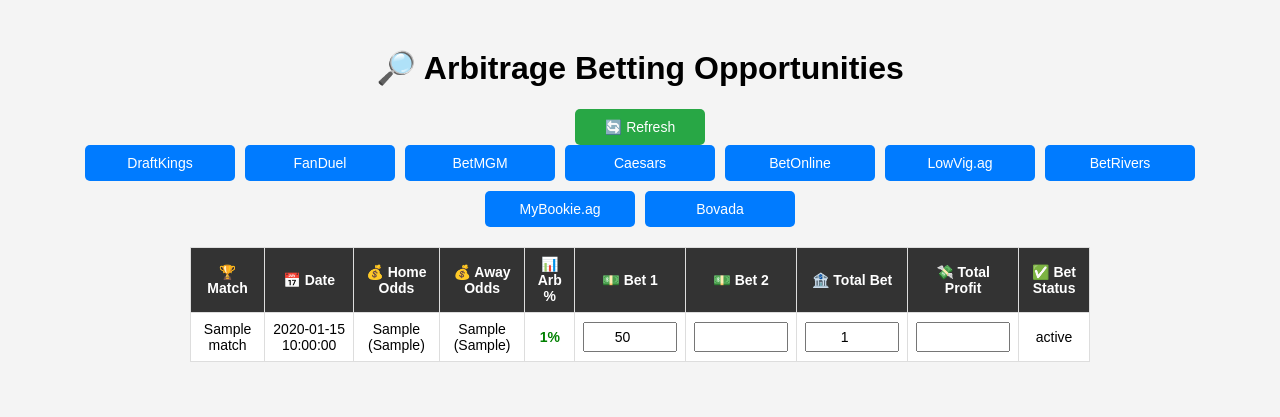
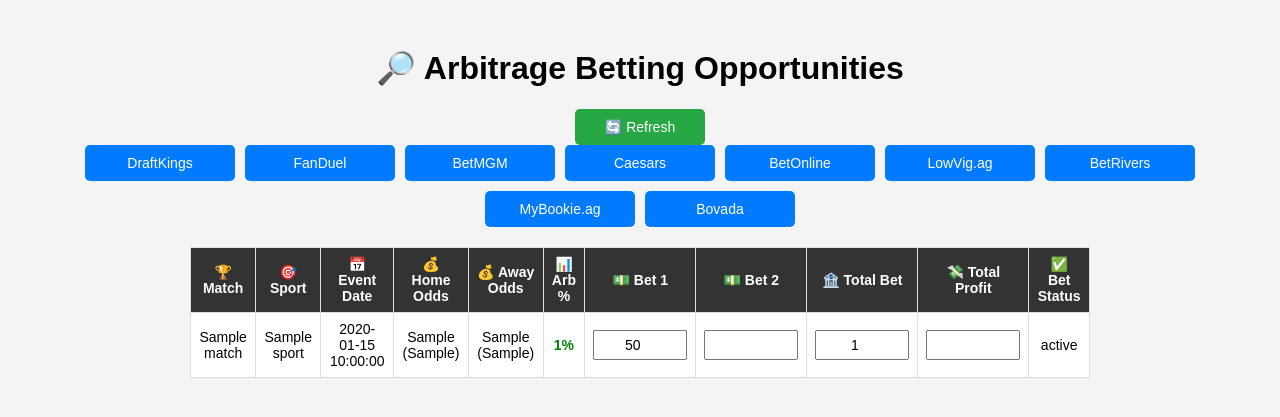
Before and after one commit to ShrimperD/arbitrage-betting-app, a Flask app: template templates/index.html in a window 1280 px wide. Shown: the top 417 px of the page. Run offline with Flask 3, Linux system fonts and the light colour scheme; the template is opened without the code that fills it: most values are stand-ins (such as "Sample title", 1, 10 or a date in 2020).

Commit message:
Updated index.html: Added Sport column, fixed event date, formatted odds

```diff
--- a/app.py
+++ b/app.py
@@ -16,14 +16,6 @@ params = {
 
 placed_bets = {}
 
-# Convert American odds to decimal
-def american_to_decimal(american_odds):
-    odds = float(american_odds)
-    if odds > 0:
-        return (odds / 100) + 1
-    else:
-        return (100 / abs(odds)) + 1
-
 # Convert decimal odds to American for display
 def decimal_to_american(decimal_odds):
     if decimal_odds >= 2.00:
@@ -31,23 +23,19 @@ def decimal_to_american(decimal_odds):
     else:
         return f"{int(-100 / (decimal_odds - 1))}"
 
-def format_date(date_str):
+def format_event_date(date_str):
     try:
         event_time = datetime.fromisoformat(date_str.replace("Z", "+00:00"))
         return event_time.strftime("%Y-%m-%d %I:%M %p UTC")
     except:
         return "Unknown Date"
 
-# ✅ Corrected Profit Calculation using Decimal Odds
-def calculate_bets_and_profit(home_odds_american, away_odds_american, base_bet=50):
-    # Convert American odds to decimal for calculations
-    home_odds = american_to_decimal(home_odds_american)
-    away_odds = american_to_decimal(away_odds_american)
-
+# ✅ Rolled Back & Fixed Profit Calculation
+def calculate_bets_and_profit(home_odds, away_odds, base_bet=50):
     bet1 = base_bet
     bet2 = (bet1 * home_odds) / away_odds
     total_bet = bet1 + bet2
-    total_payout = min(bet1 * home_odds, bet2 * away_odds)  # Ensure correct profit
+    total_payout = min(bet1 * home_odds, bet2 * away_odds)
     profit = total_payout - total_bet
     profit_percentage = (profit / total_bet) * 100 if total_bet > 0 else 0
 
@@ -65,7 +53,7 @@ def fetch_aofs(bet_amount=50.00):
             best_away_odds = 0
             best_home_bookmaker = ""
             best_away_bookmaker = ""
-            event_date = format_date(game.get('commence_time', ''))
+            event_date = format_event_date(game.get('commence_time', ''))
 
             for bookmaker in game.get('bookmakers', []):
                 for market in bookmaker['markets']:
@@ -85,11 +73,11 @@ def fetch_aofs(bet_amount=50.00):
                 aof_list.append({
                     "bet_key": bet_key,
                     "match": f"{game['home_team']} vs {game['away_team']}",
-                    "sport": game['sport_title'],
+                    "sport": game['sport_title'],  # ✅ Added Sport Category
                     "event_date": event_date,
-                    "home_odds": decimal_to_american(best_home_odds),
+                    "home_odds": f"{decimal_to_american(best_home_odds)} ({round(best_home_odds, 2)})",
                     "home_bookmaker": best_home_bookmaker,
-                    "away_odds": decimal_to_american(best_away_odds),
+                    "away_odds": f"{decimal_to_american(best_away_odds)} ({round(best_away_odds, 2)})",
                     "away_bookmaker": best_away_bookmaker,
                     "arb_percentage": profit_percentage,
                     "bet1": bet1,
@@ -99,7 +87,6 @@ def fetch_aofs(bet_amount=50.00):
                     "bet_status": placed_bets.get(bet_key, "Not Placed")
                 })
 
-        # ✅ Sort by highest profit percentage and show top 20 AOFs
         return sorted(aof_list, key=lambda x: x["arb_percentage"], reverse=True)[:20]
     else:
         return []
--- a/templates/index.html
+++ b/templates/index.html
@@ -33,7 +33,6 @@
         .bet-button:hover {
             background-color: #0056b3;
         }
-
         .refresh-button {
             background-color: #28a745;
             color: white;
@@ -111,7 +110,8 @@
         <table>
             <tr>
                 <th>🏆 Match</th>
-                <th>📅 Date</th>
+                <th>🎯 Sport</th>  <!-- ✅ New Column for Sport -->
+                <th>📅 Event Date</th>
                 <th>💰 Home Odds</th>
                 <th>💰 Away Odds</th>
                 <th>📊 Arb %</th>
@@ -124,6 +124,7 @@
             {% for aof in aofs %}
             <tr>
                 <td>{{ aof.match }}</td>
+                <td>{{ aof.sport }}</td> <!-- ✅ New Column for Sport -->
                 <td>{{ aof.event_date }}</td>
                 <td>{{ aof.home_odds }} ({{ aof.home_bookmaker }})</td>
                 <td>{{ aof.away_odds }} ({{ aof.away_bookmaker }})</td>
```
